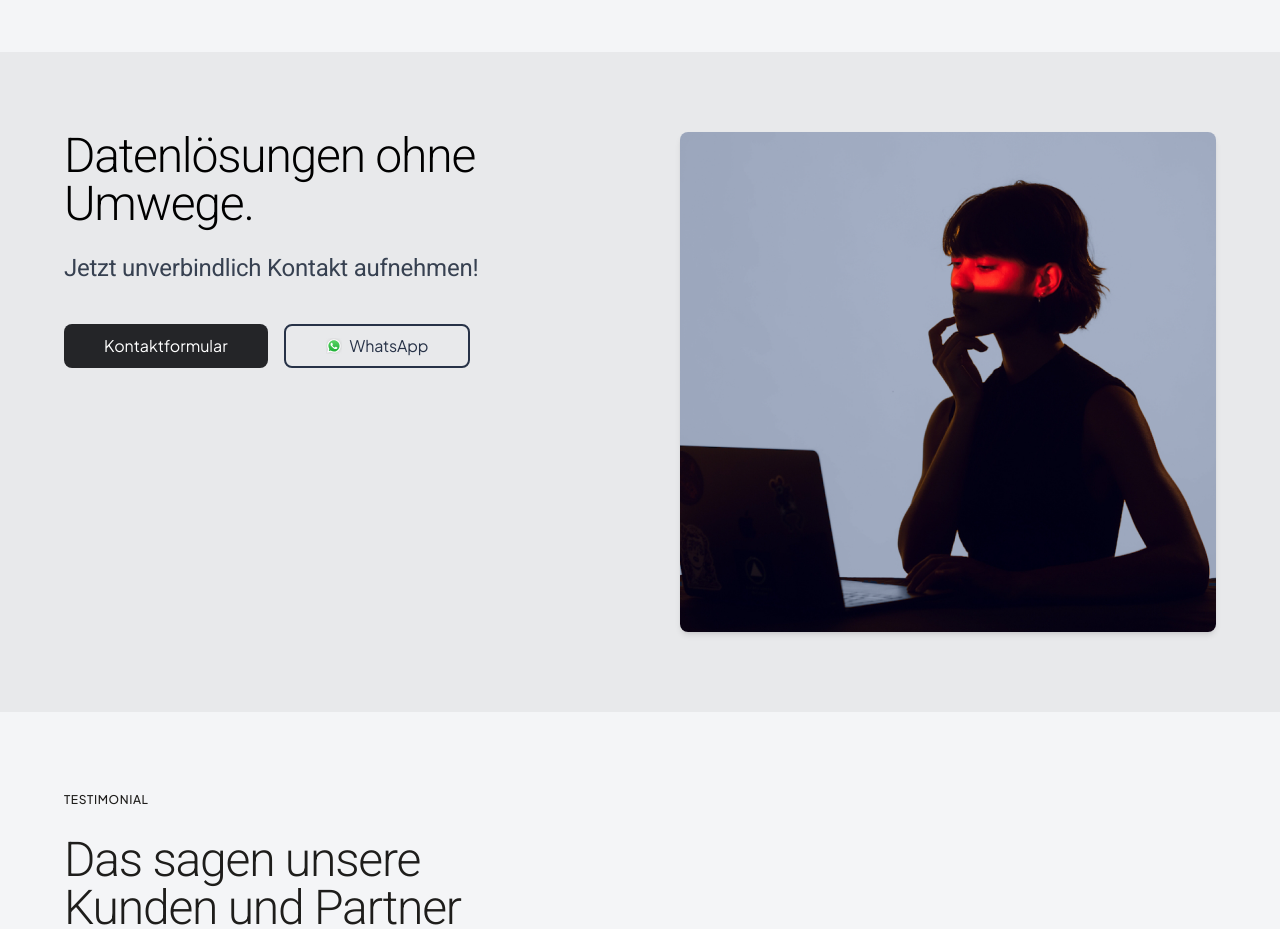
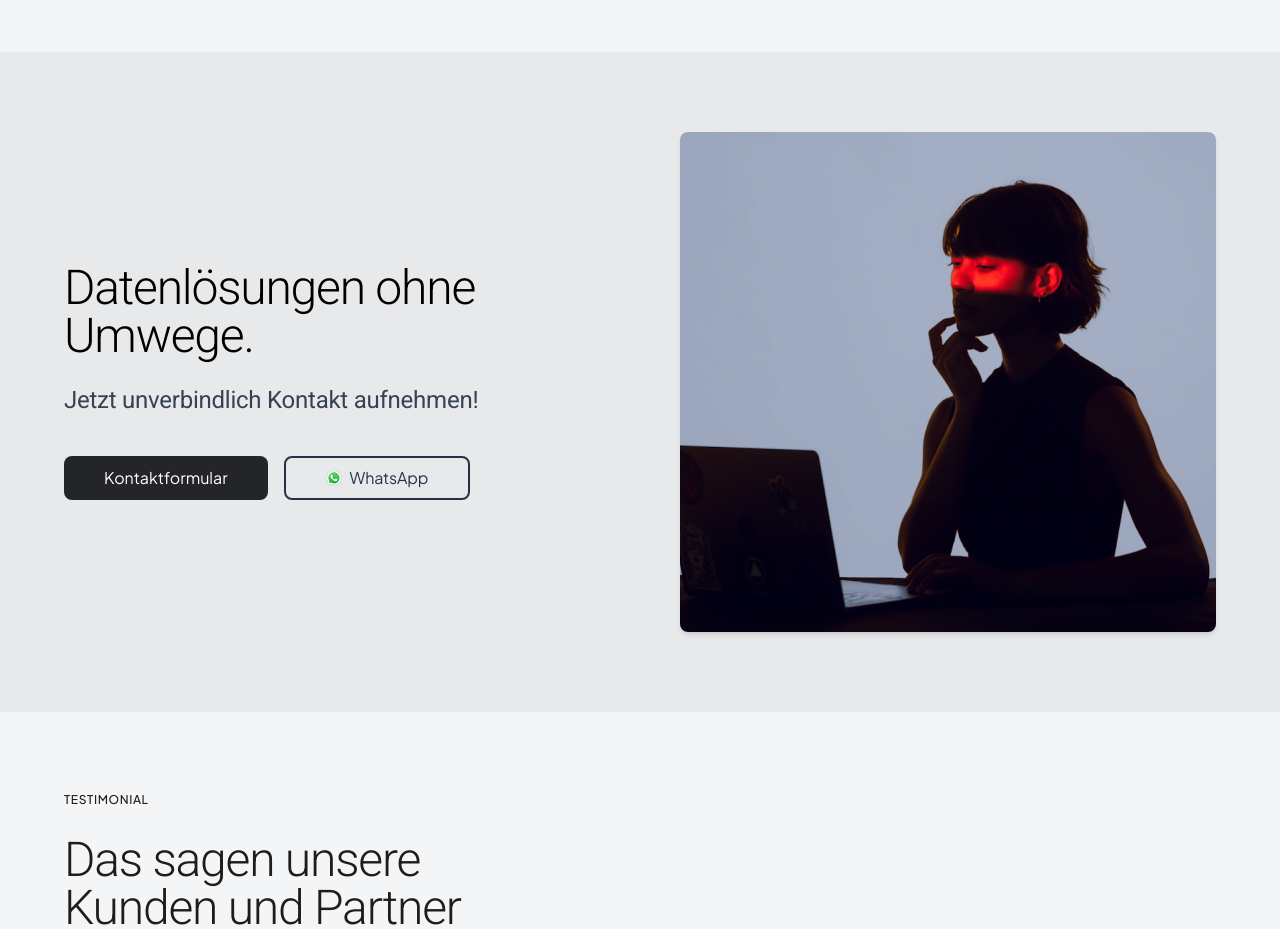
Before and after one commit to HHDS85/datafab-website, a Vue app: page / in a window 1280 px wide. Shown: the part 3200-4129 px from the top of the page. Built offline with nearby package versions, Linux system fonts and the light colour scheme.

Commit message:
Updated CTASection.vue

```diff
--- a/src/components/CTASection.vue
+++ b/src/components/CTASection.vue
@@ -2,7 +2,7 @@
   <section ref="sectionRef" id="kontakt" class="relative w-full bg-[#E8E9EB] py-20 scroll-animate">
     <div class="container mx-auto max-w-[1440px] px-6 lg:px-12 xl:px-16">
       <div class="grid grid-cols-1 lg:grid-cols-2 gap-16 xl:gap-20 items-start">
-        <div class="flex flex-col gap-10 order-2 lg:order-1 max-w-[520px]">
+        <div class="flex flex-col gap-10 order-2 lg:order-1 max-w-[520px] lg:h-[500px] lg:justify-center">
           <div class="space-y-6">
             <h2 class="font-family-roboto font-light text-black text-4xl md:text-5xl tracking-tight leading-[1.1]">
               Datenlösungen
@@ -41,7 +41,7 @@
         <div
           :class="[
             'relative w-full order-1 lg:order-2 transition-all duration-700 ease-out',
-            showForm ? 'h-[680px] md:h-[750px] lg:h-[820px]' : 'h-[400px] md:h-[450px] lg:h-[500px]'
+            showForm ? 'h-[680px] md:h-[750px] lg:h-[820px]' : 'h-[500px]'
           ]"
           style="perspective: 2000px;"
         >
```
